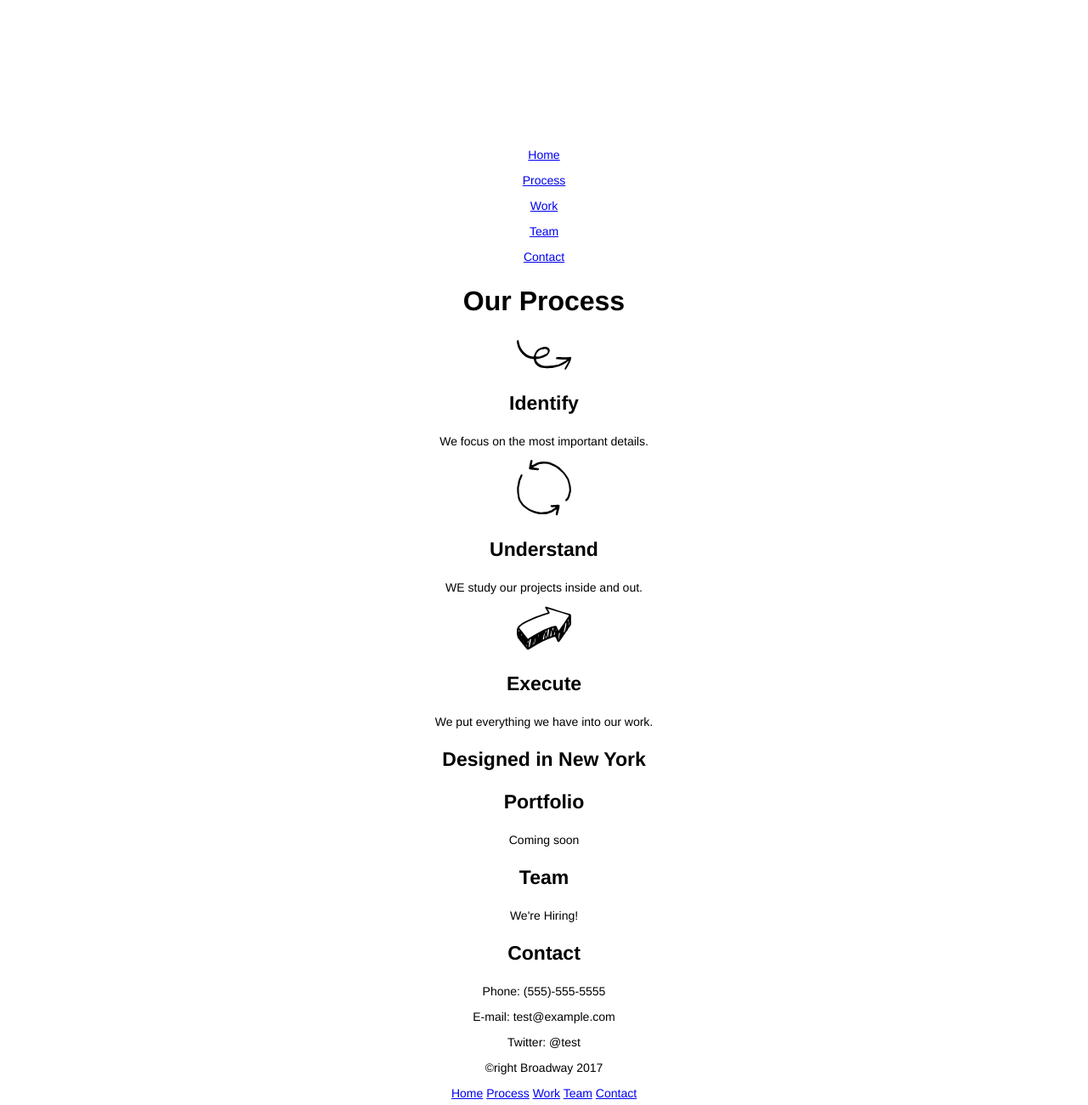
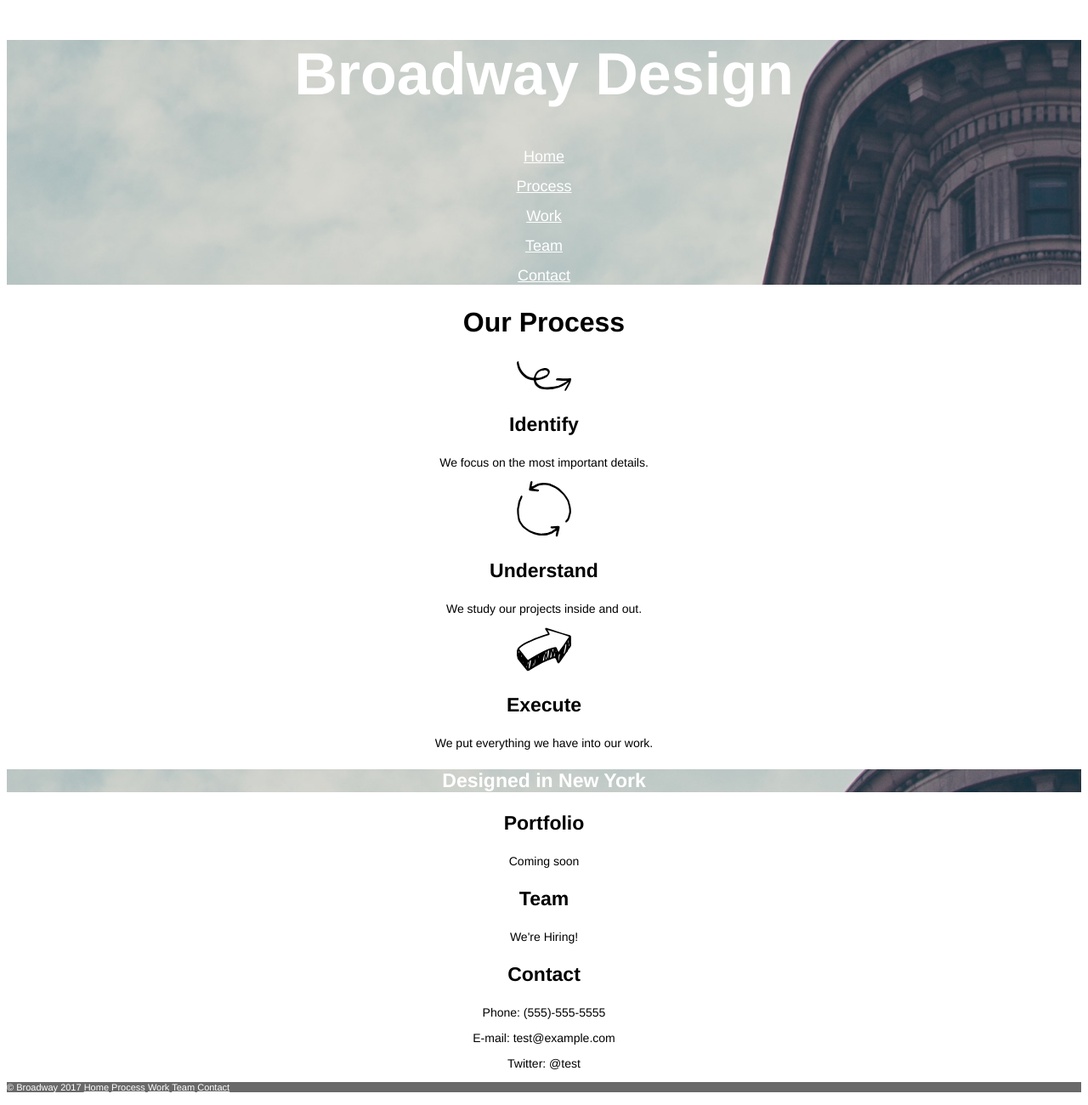
Before and after one commit to sjmccoy/broadway, a plain HTML site: page index.html in a window 1280 px wide. Shown: the whole page at 85% size. Drawn offline with Linux system fonts and the light colour scheme.

Commit message:
Final upload with updated css and html.

```diff
--- a/index.html
+++ b/index.html
@@ -20,7 +20,7 @@
 	  <p>We focus on the most important details.</p>
 	  <p><img src="../broadway/resources/images/understand.svg"></p>
 	  <h3>Understand</h3>
-	  <p>WE study our projects inside and out.</p>
+	  <p>We study our projects inside and out.</p>
 	  <p><img src="../broadway/resources/images/execute.svg"></p>
 	  <h3>Execute</h3>
 	  <p>We put everything we have into our work.</p>
@@ -37,14 +37,12 @@
 	<p>E-mail: test@example.com</p>
 	<p>Twitter: @test</p>
 	<div class="footer">
-	  <p>&copyright Broadway 2017
-	    <nav>
+	  <p>&#0169 Broadway 2017
 	      <a href="#" target="_blank">Home</a>
 	      <a href="#" target="_blank">Process</a>
 	      <a href="#" target="_blank">Work</a>
 	      <a href="#" target="_blank">Team</a>
 	      <a href="#" target="_blank">Contact</a>
-	    </nav>
 	  </p>
 
   </body>
--- a/resources/css/styles.css
+++ b/resources/css/styles.css
@@ -23,5 +23,25 @@ h3 {
 }
 
 .header {
-	background-image: url("../broadway/resources/images/the-flatiron-building.png");
+	background-image: url("../images/the-flatiron-building.png");
+	background-size: cover;
 }
+.header p a {
+	color: white;
+	font-size: 18px;
+}
+
+.designedin h3 {
+	background-image: url("../images/the-flatiron-building.png");
+	color: white;
+}
+
+.footer {
+	font-size: 11px;
+	color: white;
+	background-color: dimgray;
+	text-align: left;
+}
+.footer a {
+	color: white;
+}
```
